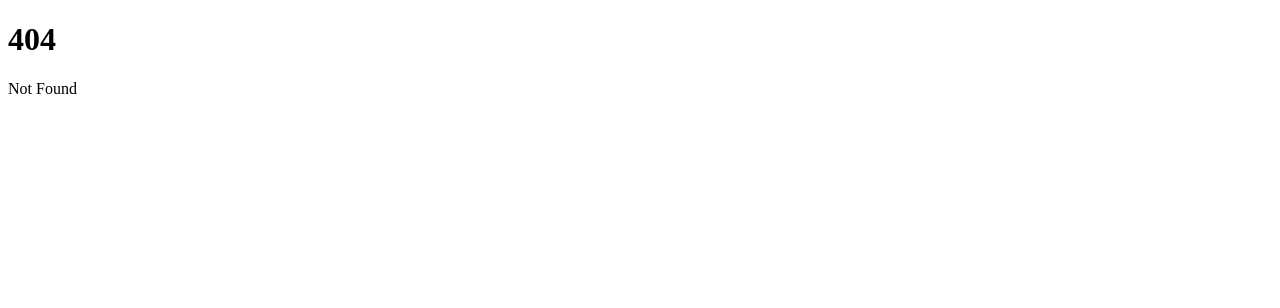
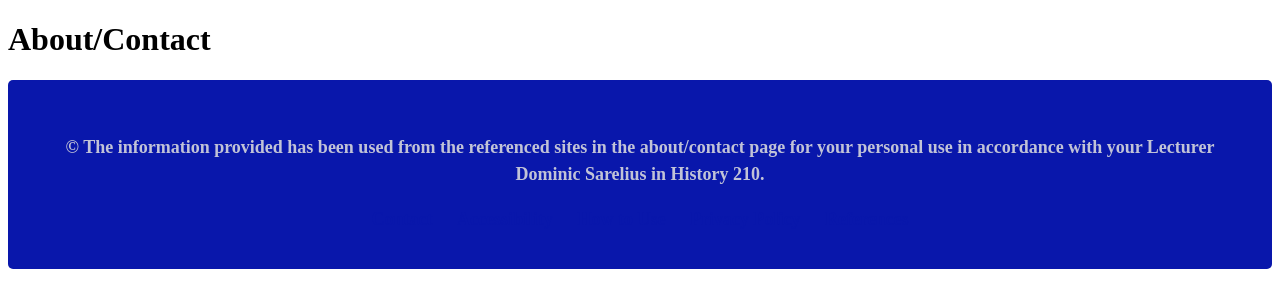
Before and after one commit to SaskiaBLittle/DominicsSite, a SvelteKit app in the folder myapp/: page /about in a window 1280 px wide. Before the commit this address had no page. Shown: the top 308 px of the page. Built offline with nearby package versions, Linux system fonts and the light colour scheme.

Commit message:
added an about / contact page

```diff
--- /dev/null
+++ b/myapp/src/routes/about/+page.svelte
@@ -0,0 +1,12 @@
+<script>
+    import Header from '$lib/Header.svelte';
+    import Footer from '$lib/Footer.svelte';
+</script>
+
+<Header headingTitle="About/Contact" />
+
+<Footer />
+
+<style>
+
+</style>
```
